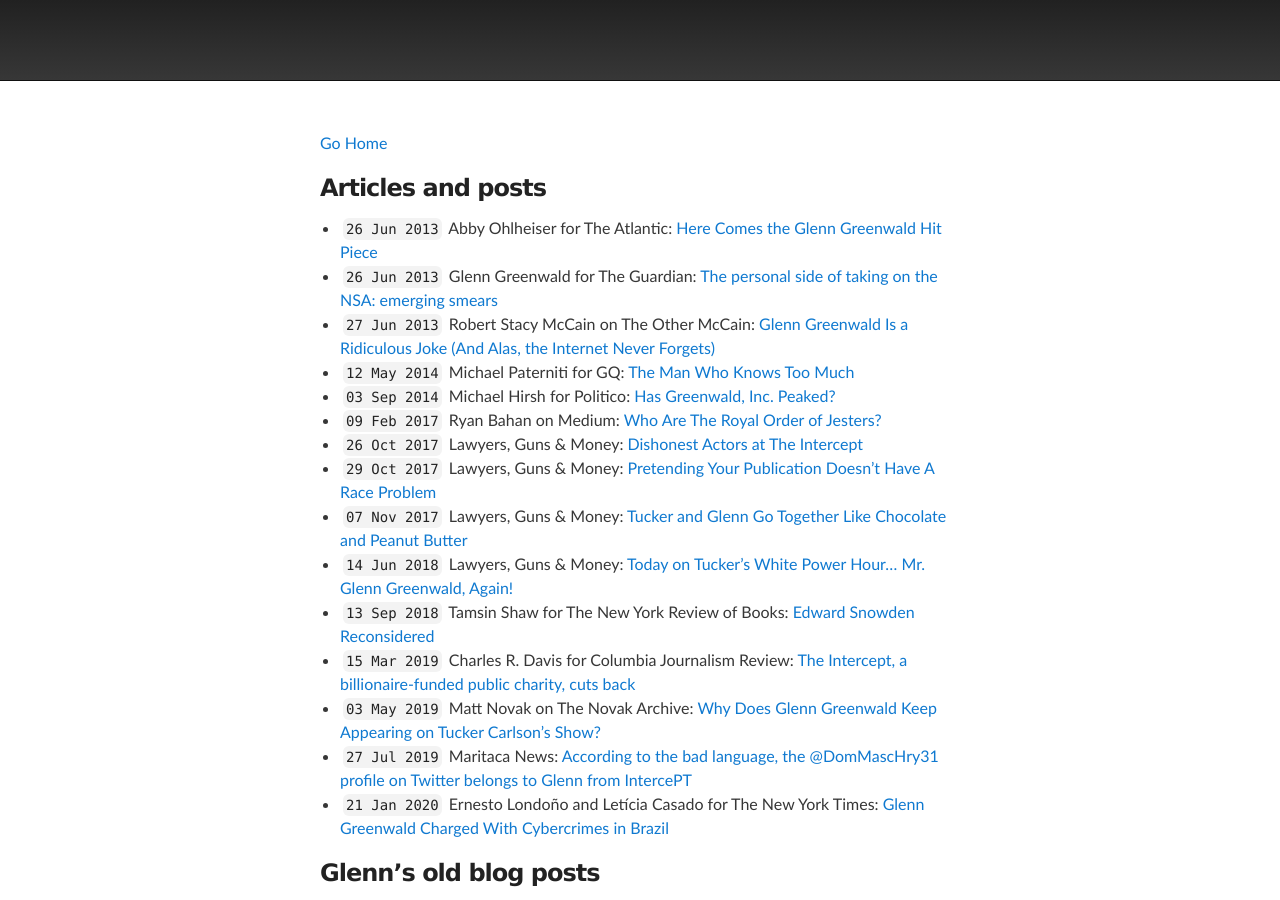
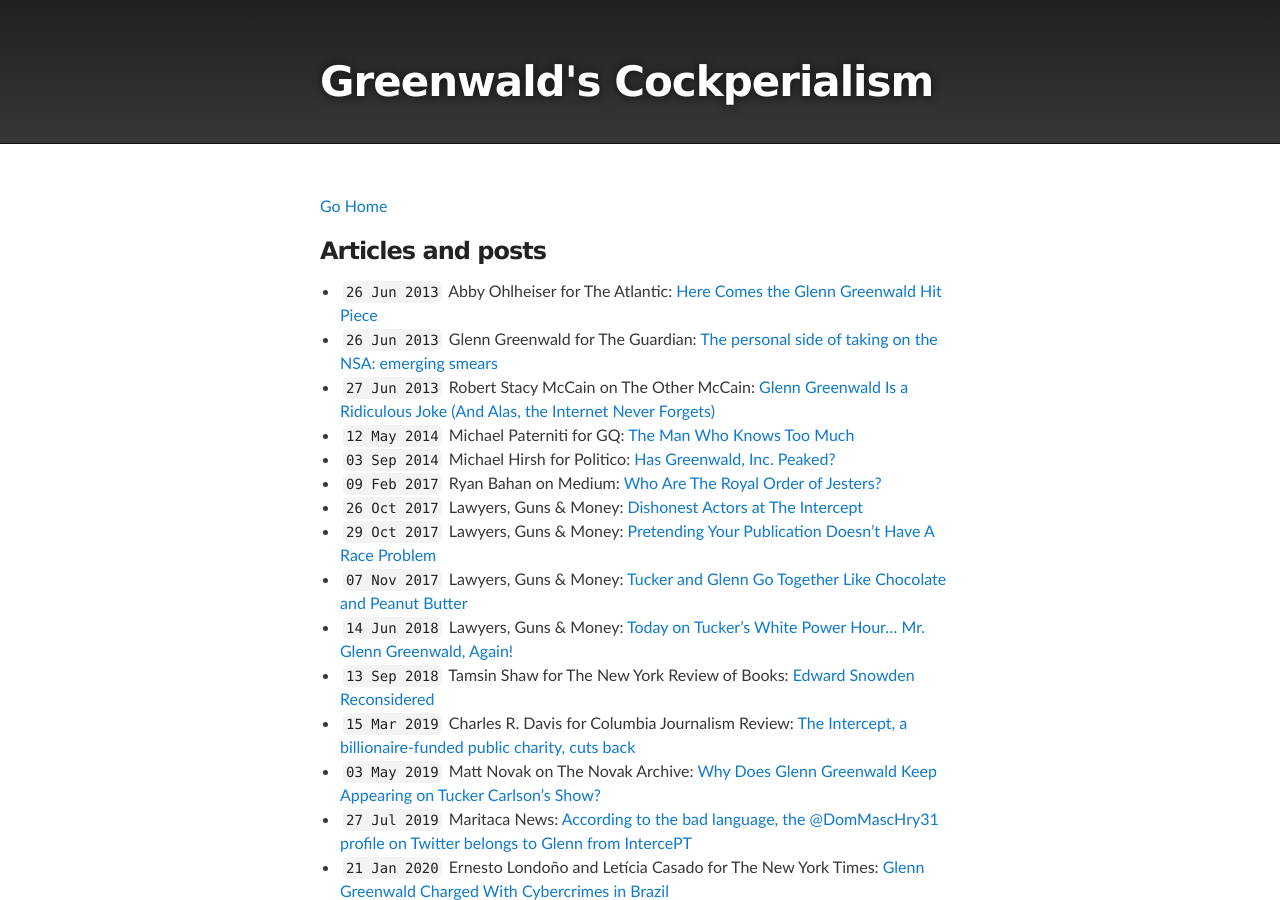
Before and after one commit to masternotions/masternotions.github.io, a Jekyll site: the page built from articles.md, in a window 1280 px wide and 900 px high. Built offline with Jekyll 4.4.1, drawn with Linux system fonts in a browser that asks for light colours.

Commit message:
Update default.html

```diff
--- a/_layouts/default.html
+++ b/_layouts/default.html
@@ -23,6 +23,7 @@
     <!-- HEADER -->
     <div id="header_wrap" class="outer">
         <header class="inner">
+          <h1 id="project_title">{{ site.title }}</h1>
         </header>
     </div>
 
```
